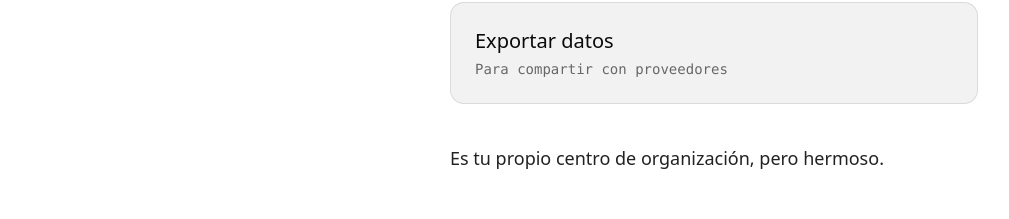
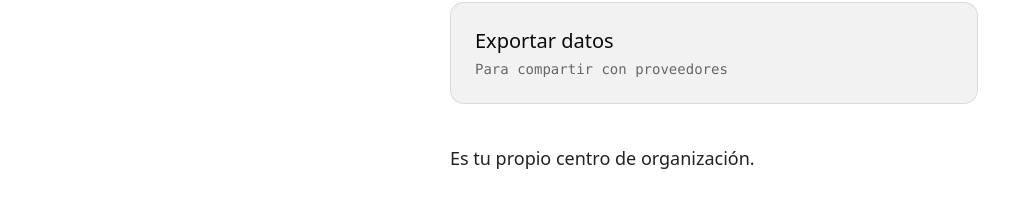
Before and after one commit to flobarreto/invitacionesuy, a Next.js app: page / in a window 1280 px wide. Shown: the part 4809-5028 px from the top of the page, without its empty margins (238-1247 px from the left). Built offline with nearby package versions, Linux system fonts and the light colour scheme; a web font is replaced by a local one.

Commit message:
cambio mi pag

```diff
--- a/components/sections/guest-management-section.tsx
+++ b/components/sections/guest-management-section.tsx
@@ -57,7 +57,7 @@ export function GuestManagementSection() {
               ))}
             </div>
             <p className="pt-4 text-sm leading-relaxed text-foreground/90 md:text-lg">
-              Es tu propio centro de organización, pero hermoso.
+              Es tu propio centro de organización.
             </p>
           </div>
         </div>
```
